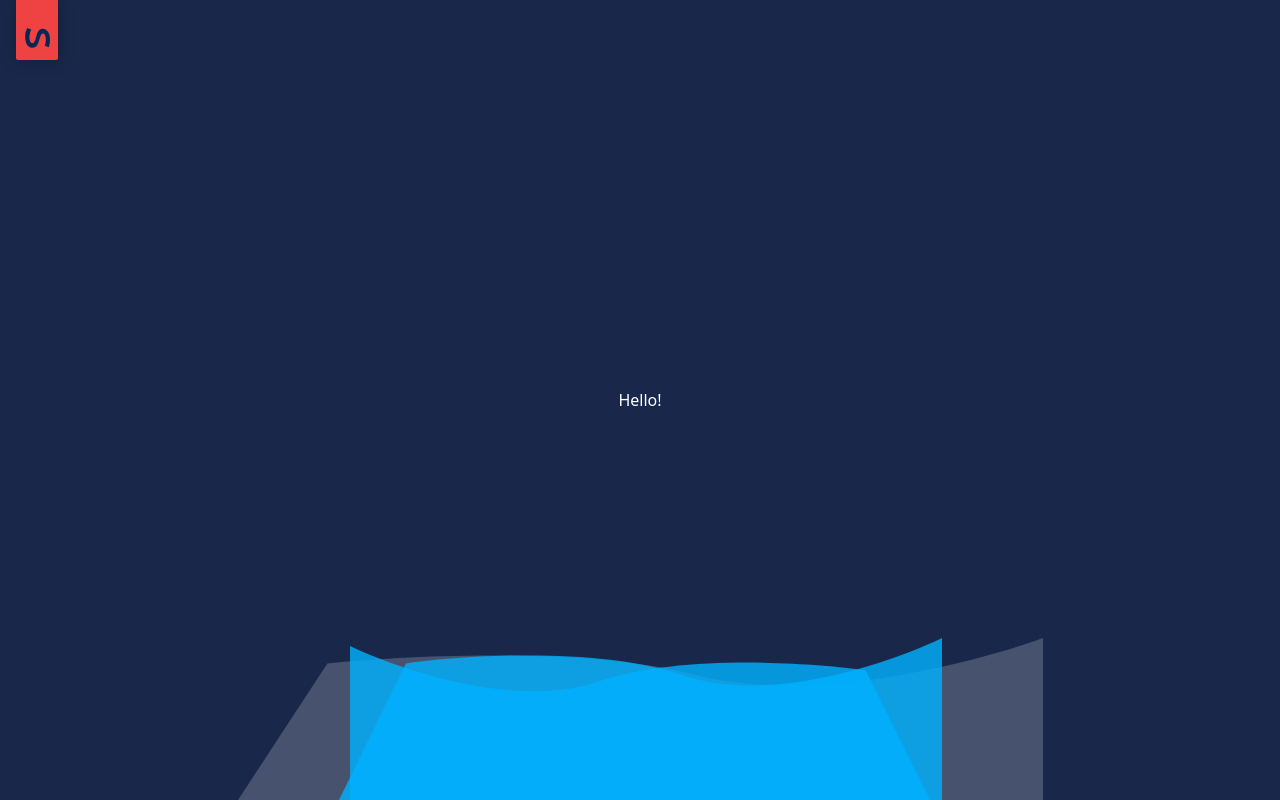
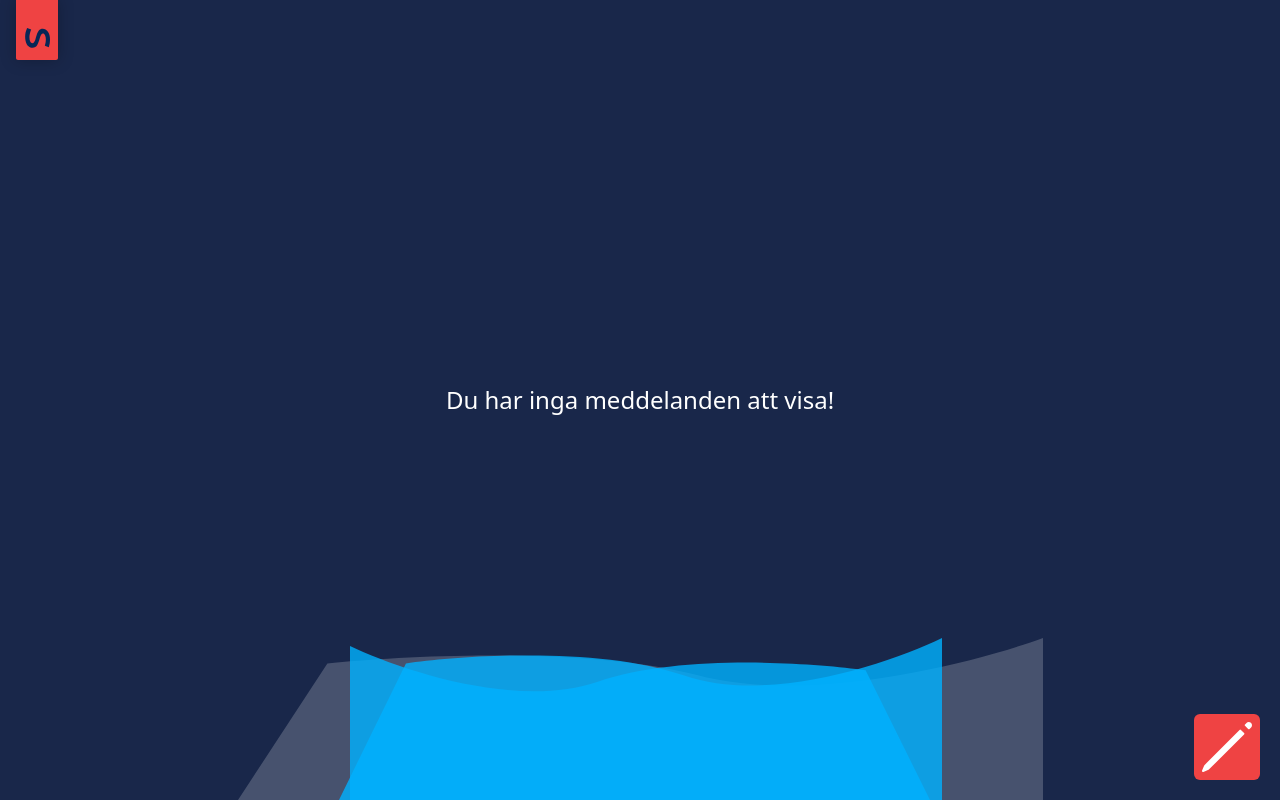
Before and after one commit to Jaerker/shui-client, a React (Vite) app: page / in a window 1280 px wide. Built offline with nearby package versions, Linux system fonts and the light colour scheme.

Commit message:
Stylized text and fixed button

```diff
--- a/src/Components/Button/Button.tsx
+++ b/src/Components/Button/Button.tsx
@@ -1,8 +1,10 @@
+import Pen from '../../Assets/pen.svg';
+
 const Button = () => {
     return (
-        <div>
-            Button
-        </div>
+        <button className='absolute bottom-0 right-0 m-5 p-2 rounded-md bg-app-btn'>
+            <img src={Pen} alt='Icon of a pen'/>
+        </button>
     );
 }
 
--- a/src/Components/Footer/Footer.tsx
+++ b/src/Components/Footer/Footer.tsx
@@ -1,6 +1,7 @@
 import WaveOne from '../../Assets/waves/w1.svg';
 import WaveTwo from '../../Assets/waves/w2.svg';
 import WaveThree from '../../Assets/waves/w3.svg';
+import Button from '../Button/Button';
 
 const Footer = () => {
     return (
@@ -8,6 +9,7 @@ const Footer = () => {
             <img className='absolute bottom-0 max-w-none' src={WaveTwo} alt='wave' />
             <img className='max-w-none' src={WaveOne} alt='wave' />
             <img className='absolute bottom-0 max-w-none' src={WaveThree} alt='wave' />
+            <Button />
         </footer>
     );
 }
--- /dev/null
+++ b/src/Components/Form/Form.tsx
@@ -0,0 +1,9 @@
+const Form = () => {
+    return (
+        <div>
+            Form
+        </div>
+    );
+}
+
+export default Form;
--- a/src/Pages/App.tsx
+++ b/src/Pages/App.tsx
@@ -8,7 +8,7 @@ function App() {
       <Header/>
       <section className='flex flex-col items-center justify-center h-dvh'>
       <main>
-        <h1 >Hello!</h1>
+        <h1 className='font-medium text-2xl text-center px-10' >Du har inga meddelanden att visa!</h1>
       </main>
     </section>
     <Footer />
--- a/tailwind.config.js
+++ b/tailwind.config.js
@@ -13,7 +13,7 @@ export default {
         'app-btn': '#EF4343'
       },
       fontFamily: {
-        body: ['"PT Sans"'],
+        body: ['"PT Sans"', 'system-ui'],
       },
       width: {
         'blue-waves':'600px',
```
